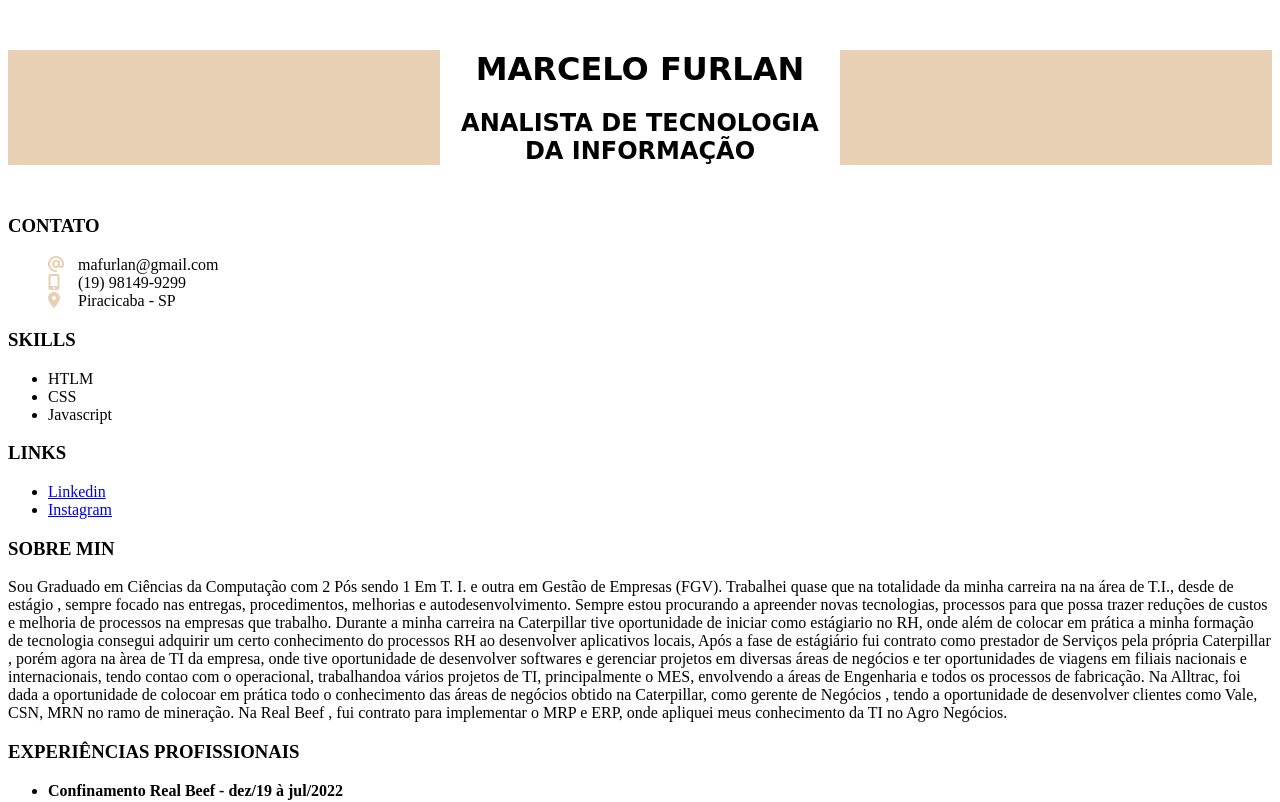
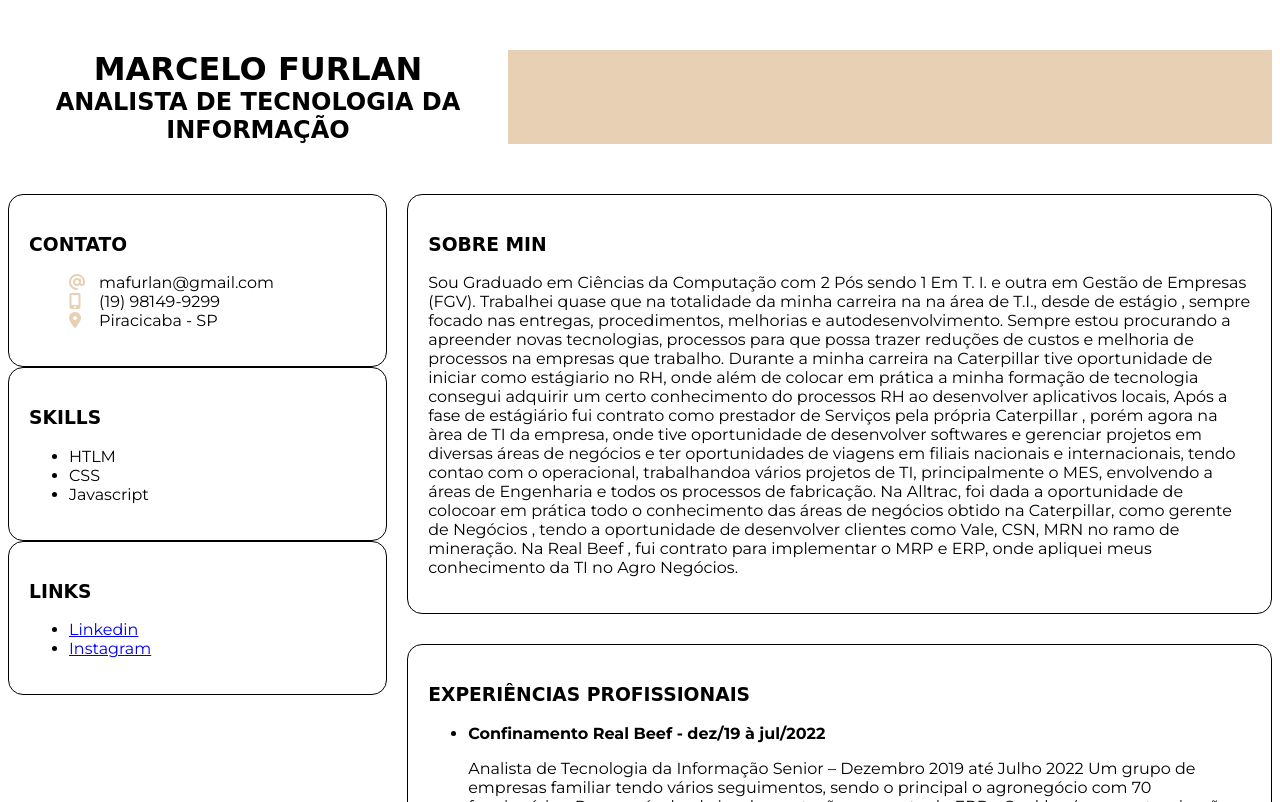
Before and after one commit to furlanma/CONTATOS, a plain HTML site: page index.html in a window 1280 px wide. Shown: the top 802 px of the page. Drawn offline with Linux system fonts and the light colour scheme; a web font is replaced by a local one.

Commit message:
Update index.html

```diff
--- a/index.html
+++ b/index.html
@@ -16,14 +16,16 @@
             margin-top: 50px;
             margin-bottom: 50px;
             font-family: 'Hubballi', cursive;
-            text-transform: uppercase;
+
         }
         #nameAndTitle{
             background-color:white;
-            width: 400px;
-            font-family: 'Hubballi', cursive;
+            width: 500px;
             margin: 0 auto;
             text-align: center;
+        }
+        #nameAndTitle, h1, h2{
+            margin: 0;
         }
         h1, h2, h3 {
             text-transform: uppercase;
@@ -35,6 +37,29 @@
             width: 30px;
             color: rgb(231, 208, 179);
         }
+
+        #container {
+            display: grid;
+            grid-template-columns: 30% auto;
+            grid-column-gap: 20px;
+
+        }
+        #siderbar, #content {
+            display: flex;
+            flex-direction: column;
+            row-gap: 30px;
+
+        }
+        .card h3 {
+            font-family: 'Hubballi', cursive;
+        }
+        .card {
+            font-family: Montserrat;
+            border: 1px solid black ;
+            border-radius:  15px;
+            padding: 20px;
+        }
+
     </style>
 </head>
 <body>
```
